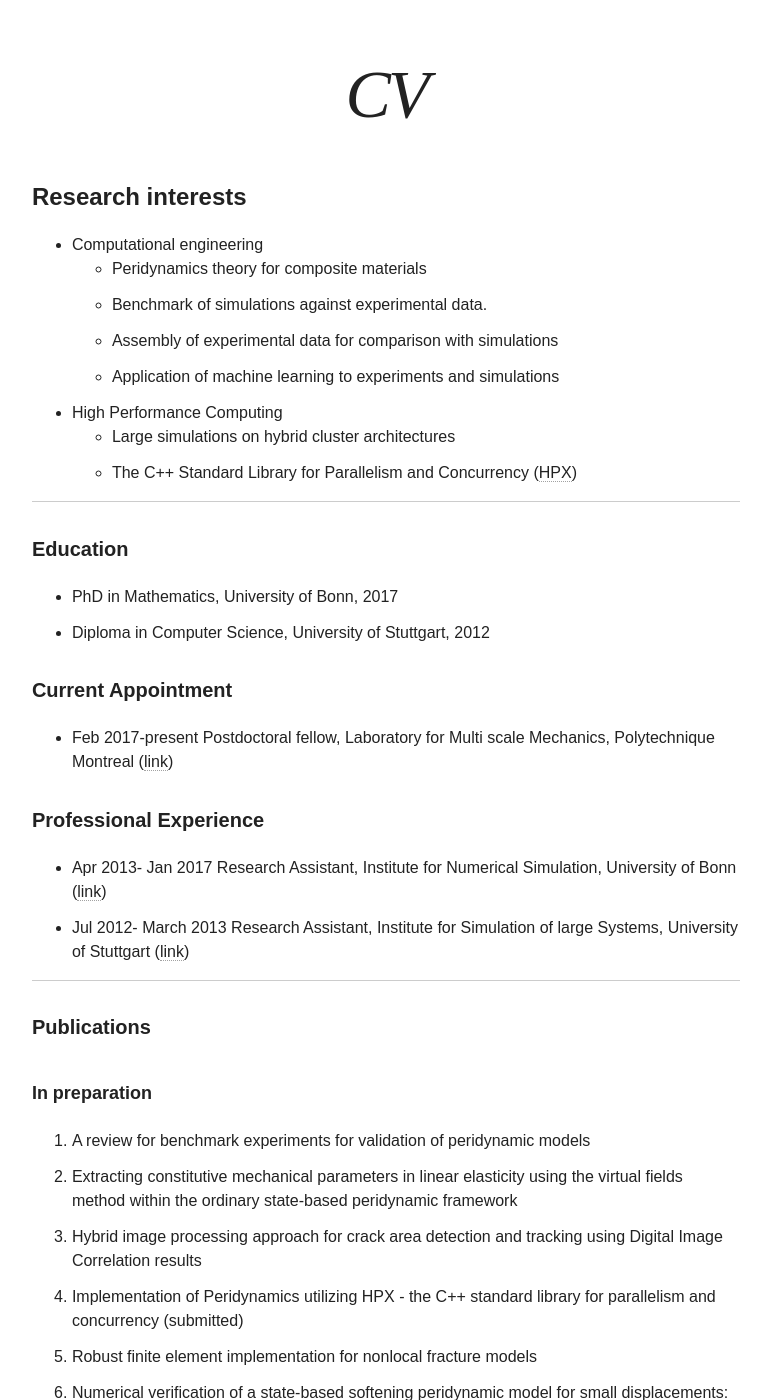
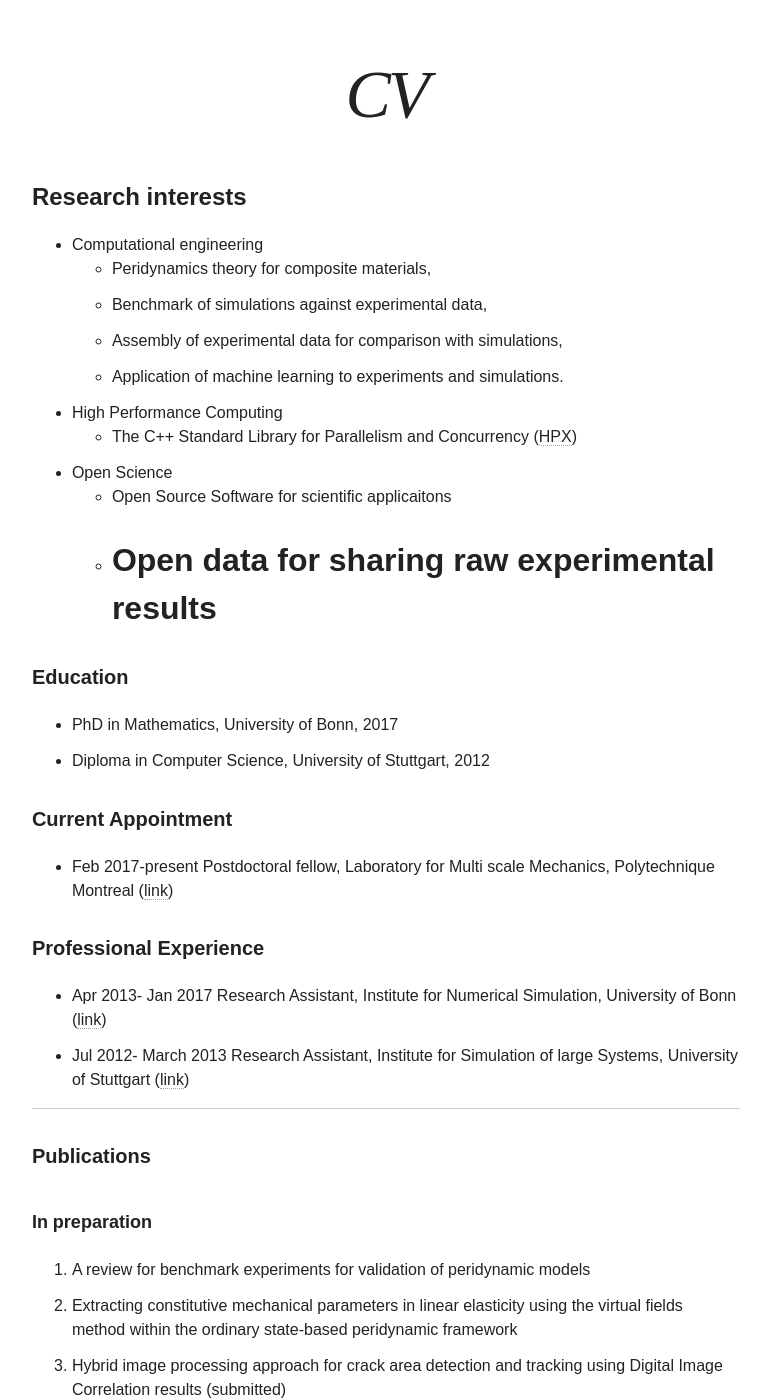
Before and after one commit to diehlpk/diehlpk.github.io, a Jekyll site: the page built from cv/index.md, in a window 1280 px wide and 1400 px high, scrolled down 394 px. Shown: the whole window, without its empty margins (254-1025 px from the left). Built offline with Jekyll 4.4.1, drawn with Linux system fonts in a browser that asks for light colours; nearby versions of some CDN libraries; some web fonts are replaced.

Commit message:
Update CV

```diff
--- a/cv/index.md
+++ b/cv/index.md
@@ -6,14 +6,15 @@ hide: true
 
 #### Research interests
 * Computational engineering
-  - Peridynamics theory for composite materials
-  - Benchmark of simulations against experimental data.
-  - Assembly of experimental data for comparison with simulations
-  - Application of machine learning to experiments and simulations
+  - Peridynamics theory for composite materials,
+  - Benchmark of simulations against experimental data,
+  - Assembly of experimental data for comparison with simulations,
+  - Application of machine learning to experiments and simulations.
 * High Performance Computing
-  - Large simulations on hybrid cluster architectures
   - The C++ Standard Library for Parallelism and Concurrency ([HPX](http://stellar-group.org/libraries/hpx/))
-
+* Open Science
+  - Open Source Software for scientific applicaitons
+  - Open data for sharing raw experimental results
 ---
 
 ##### Education
@@ -36,7 +37,7 @@ hide: true
 ###### In preparation
 1. A review for benchmark experiments for validation of peridynamic models
 1. Extracting constitutive mechanical parameters in linear elasticity using the virtual fields method within the ordinary state-based peridynamic framework
-1. Hybrid image processing approach for crack area detection and tracking using Digital Image Correlation results
+1. Hybrid image processing approach for crack area detection and tracking using Digital Image Correlation results (submitted)
 1. Implementation of Peridynamics utilizing HPX - the C++ standard library for parallelism and concurrency (submitted)
 1. Robust finite element implementation for nonlocal fracture models
 1. Numerical verification of a state-based softening peridynamic model for small displacements: Deducing material parameters from classical linear theory
```
